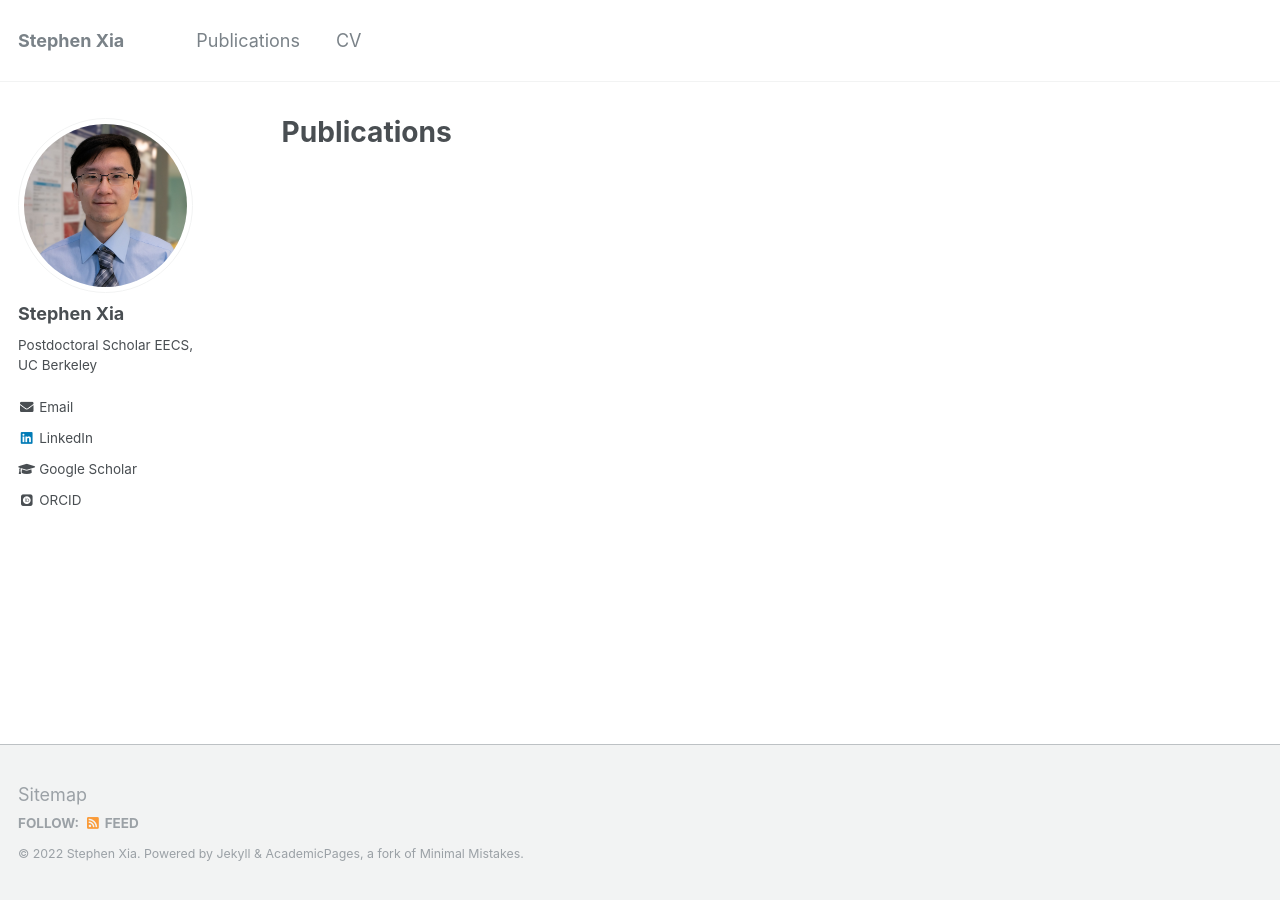
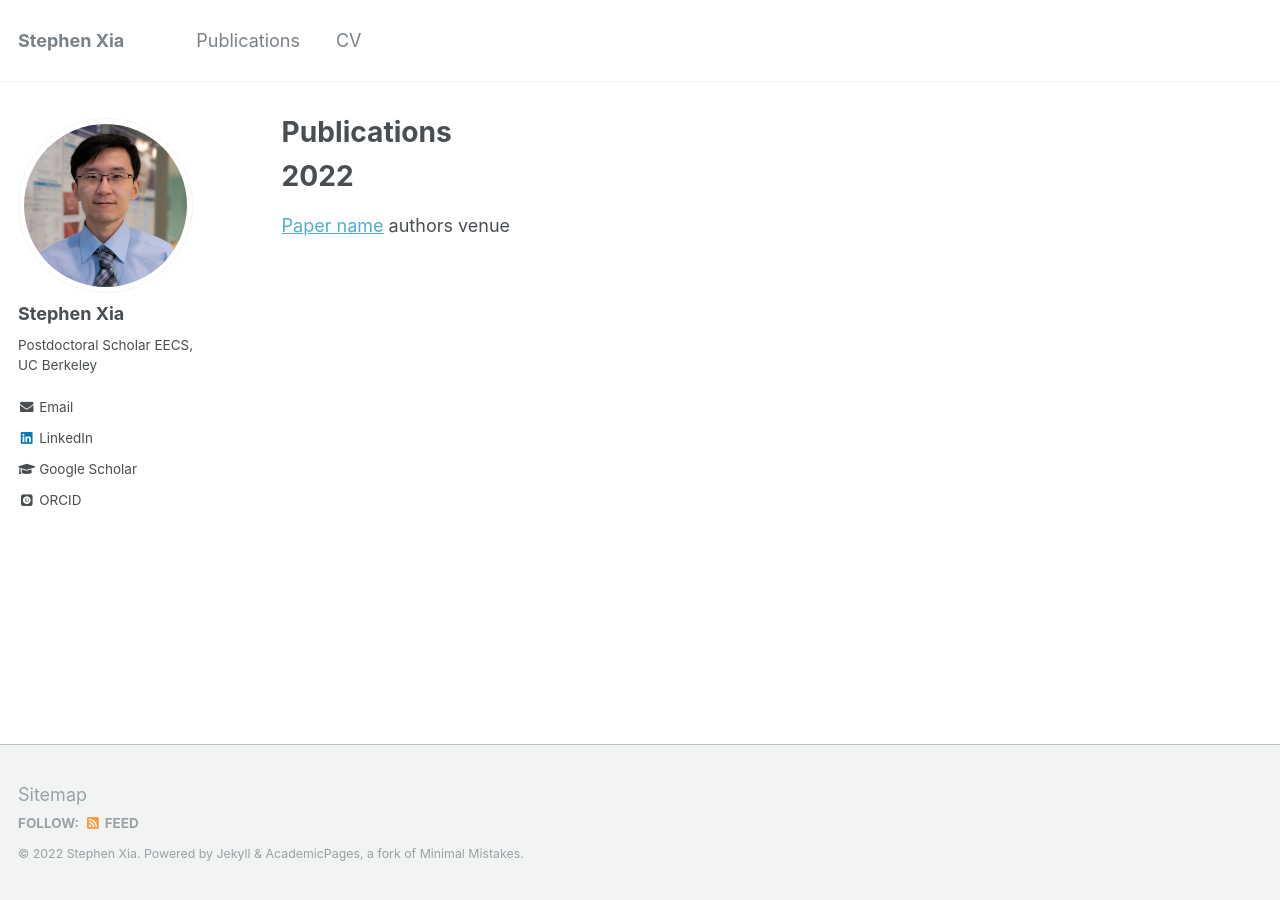
Before and after one commit to stephenxia/stephenxia.github.io, a Jekyll site: the page built from _pages/publications.md, in a window 1280 px wide. Built offline with Jekyll 4.4.1, drawn with Linux system fonts in a browser that asks for light colours; some web fonts are replaced.

Commit message:
Update publications

```diff
--- a/_pages/publications.md
+++ b/_pages/publications.md
@@ -4,3 +4,10 @@ title: "Publications"
 permalink: /publications/
 author_profile: true
 ---
+
+2022
+======
+
+[Paper name](link)
+authors
+venue
```
